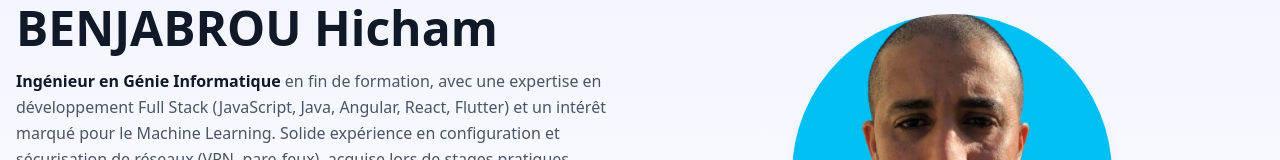
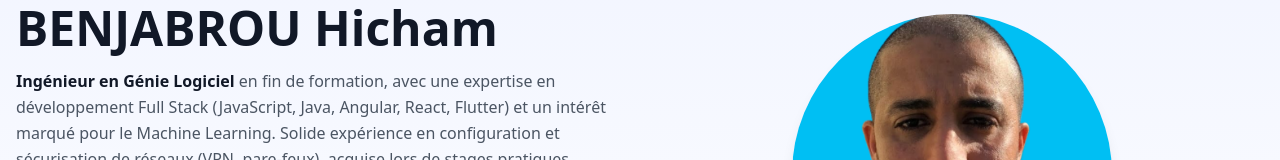
Before and after one commit to hichamBen87/portfolio, a React (Vite) app: page / in a window 1280 px wide. Shown: the part 204-364 px from the top of the page. Built offline with nearby package versions, Linux system fonts and the light colour scheme.

Commit message:
Updated Hero.tsx

```diff
--- a/src/components/Hero.tsx
+++ b/src/components/Hero.tsx
@@ -15,7 +15,7 @@ const Hero = () => {
               BENJABROU Hicham
             </h1>
             <p className="text-gray-600 mb-8 leading-relaxed animate-fade-in">
-              <span className="font-bold text-gray-900">Ingénieur en Génie Informatique</span> en fin de formation, avec une expertise en développement Full Stack (JavaScript, Java, Angular, React, Flutter) et un intérêt marqué pour le Machine Learning. Solide expérience en configuration et sécurisation de réseaux (VPN, pare-feux), acquise lors de stages pratiques. Compétences complémentaires en DevOps (Docker, Kubernetes, CI/CD), Cloud et maîtrise des méthodes Agile (SCRUM).
+              <span className="font-bold text-gray-900">Ingénieur en Génie Logiciel</span> en fin de formation, avec une expertise en développement Full Stack (JavaScript, Java, Angular, React, Flutter) et un intérêt marqué pour le Machine Learning. Solide expérience en configuration et sécurisation de réseaux (VPN, pare-feux), acquise lors de stages pratiques. Compétences complémentaires en DevOps (Docker, Kubernetes, CI/CD), Cloud et maîtrise des méthodes Agile (SCRUM).
             </p>
 
             <div className="space-y-3">
```
